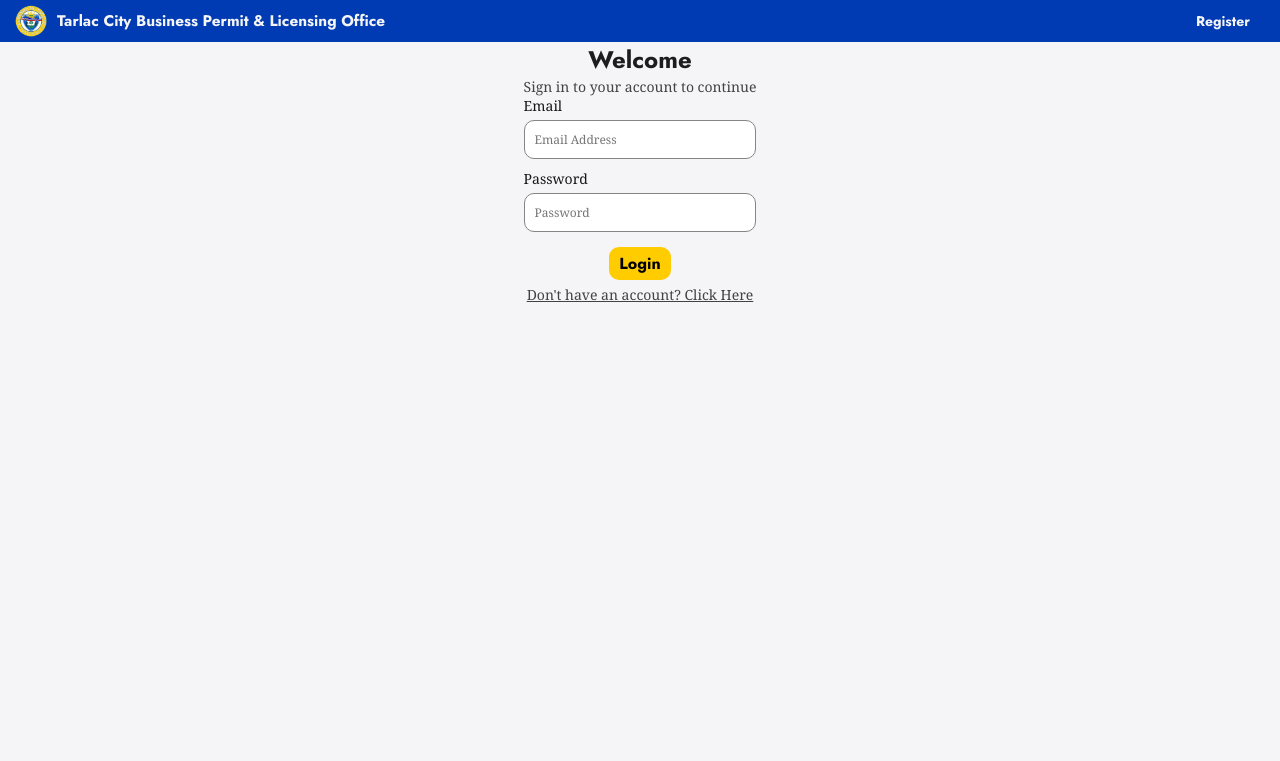
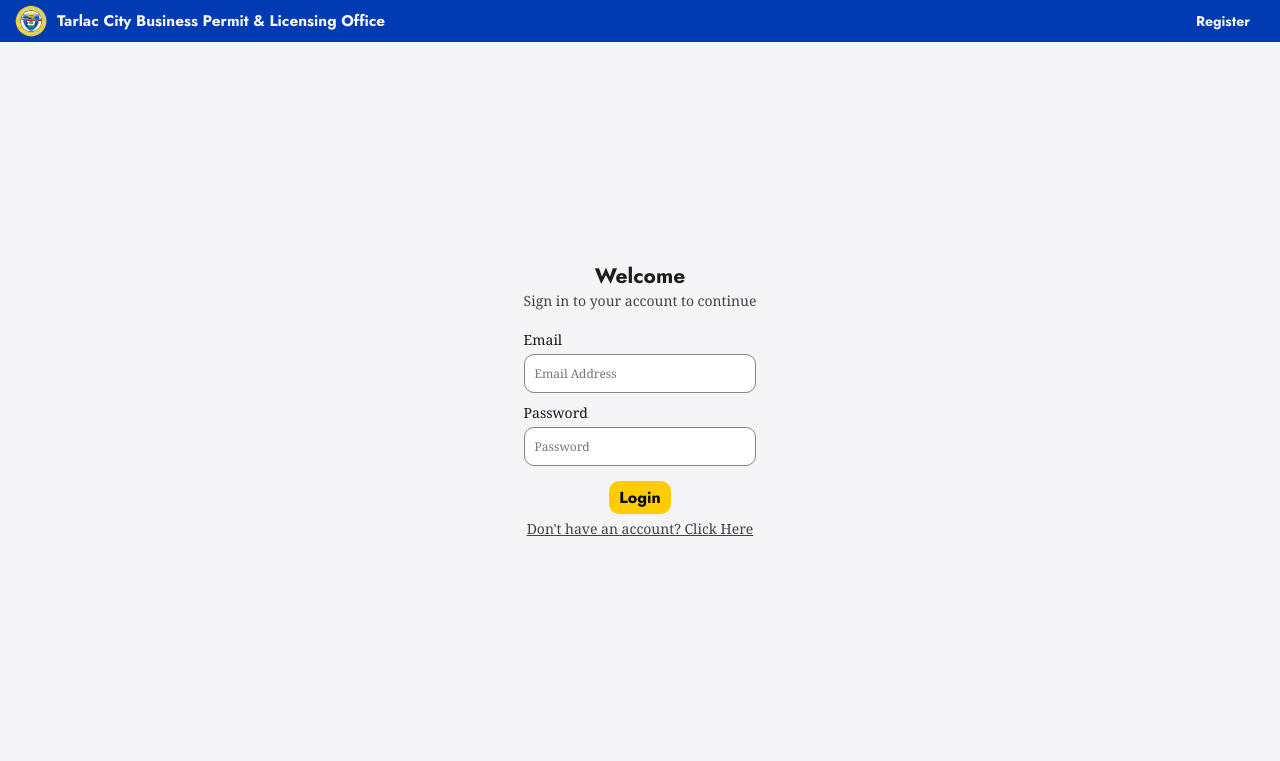
Before and after one commit to DL-GIT101/busReg_capstone, a PHP site: page /login.php in a window 1280 px wide. Shown: the top 761 px of the page. Run offline with PHP 8.4, Linux system fonts and the light colour scheme; data that the repository does not hold is empty.

Commit message:
Added height to column

```diff
--- a/css/style.css
+++ b/css/style.css
@@ -36,7 +36,16 @@ body {
     color: rgb(29, 29, 31);
     font-family: 'Noto Serif', serif;
 }
+/* Font */
+.title {
+    font-weight: bold;
+    font-size: 1.5rem;
+    font-family: 'Jost', sans-serif;
+}
 
+.sentence {
+    color: rgb(66,66,69);
+}
 /* Nav Bar */
 nav {
     background-color: rgb(0, 59, 179);
@@ -96,35 +105,27 @@ nav #toggle {
     width: 32px;
 }
 
-/* -------- */
+/* main */
 main {
     display: flex;
     justify-content: center;
     align-items: center;
 }
 
-content {
-    height: 80%;
-    width: 80%;
+.column-container{
+    display: flex;
+    flex-direction: column;
+    justify-content: center;
+    height: 90vh;
 }
 
-.column_container, form ,form .input-group, section, subsection {
+.column-container > * {
+    margin: 10px;
+}
+/* form */
+form {
     display: flex;
     flex-direction: column;
-}
-
-.column_container > * {
-    margin: 10px;
-}
-
-.title {
-    font-weight: bold;
-    font-size: 24px;
-    font-family: 'Jost', sans-serif;
-}
-
-.sentence {
-    color: rgb(66,66,69);
 }
 
 form > * {
@@ -155,8 +156,8 @@ form select {
 }
 
 form input:focus, form select:focus {
-    outline: 1px solid rgb(0, 59, 179);
-    border: 1px solid rgb(0, 59, 179);
+    outline: 1px solid rgb(155, 188, 255);
+    border: 1px solid rgb(155, 188, 255);
 }
 
 .pre-input {
```
